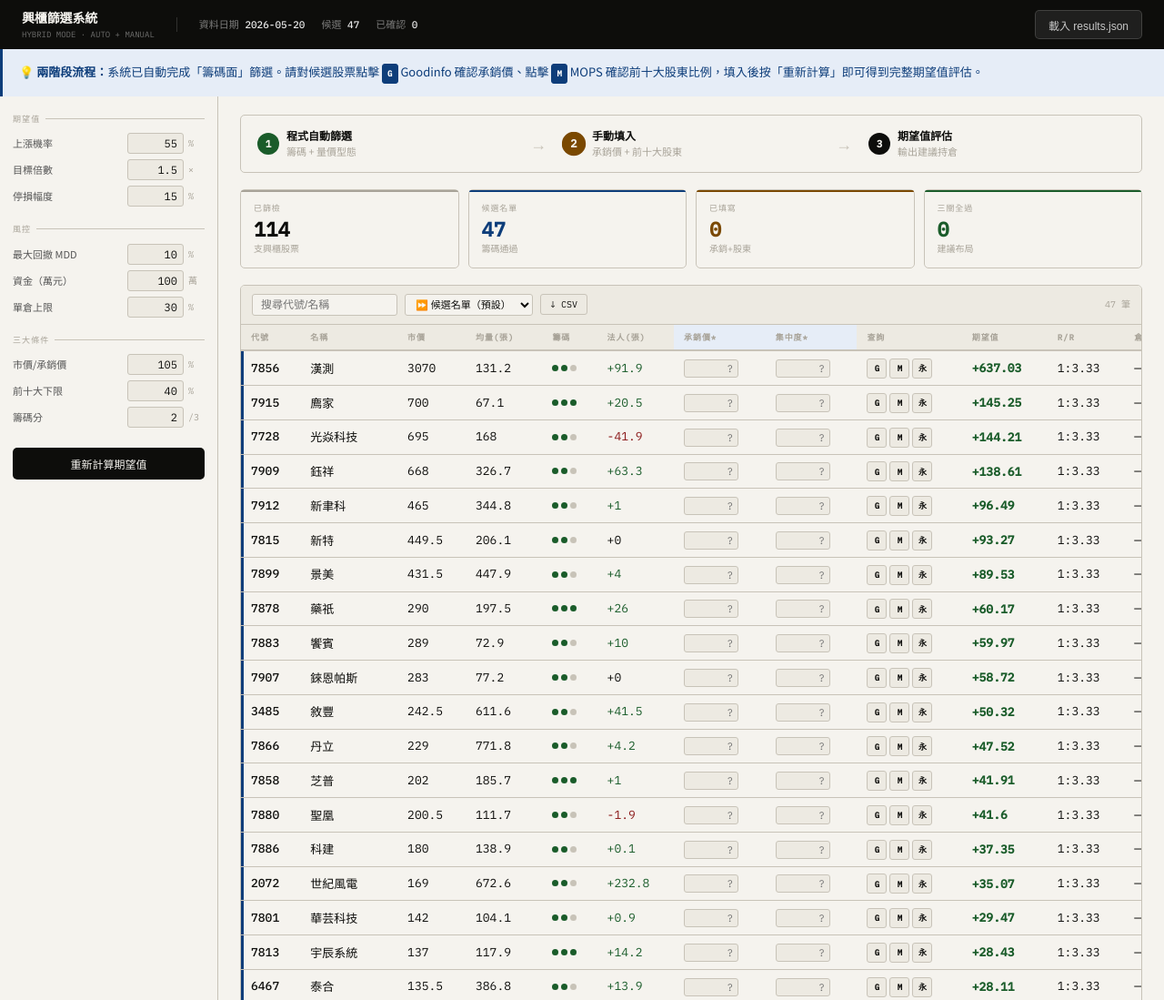
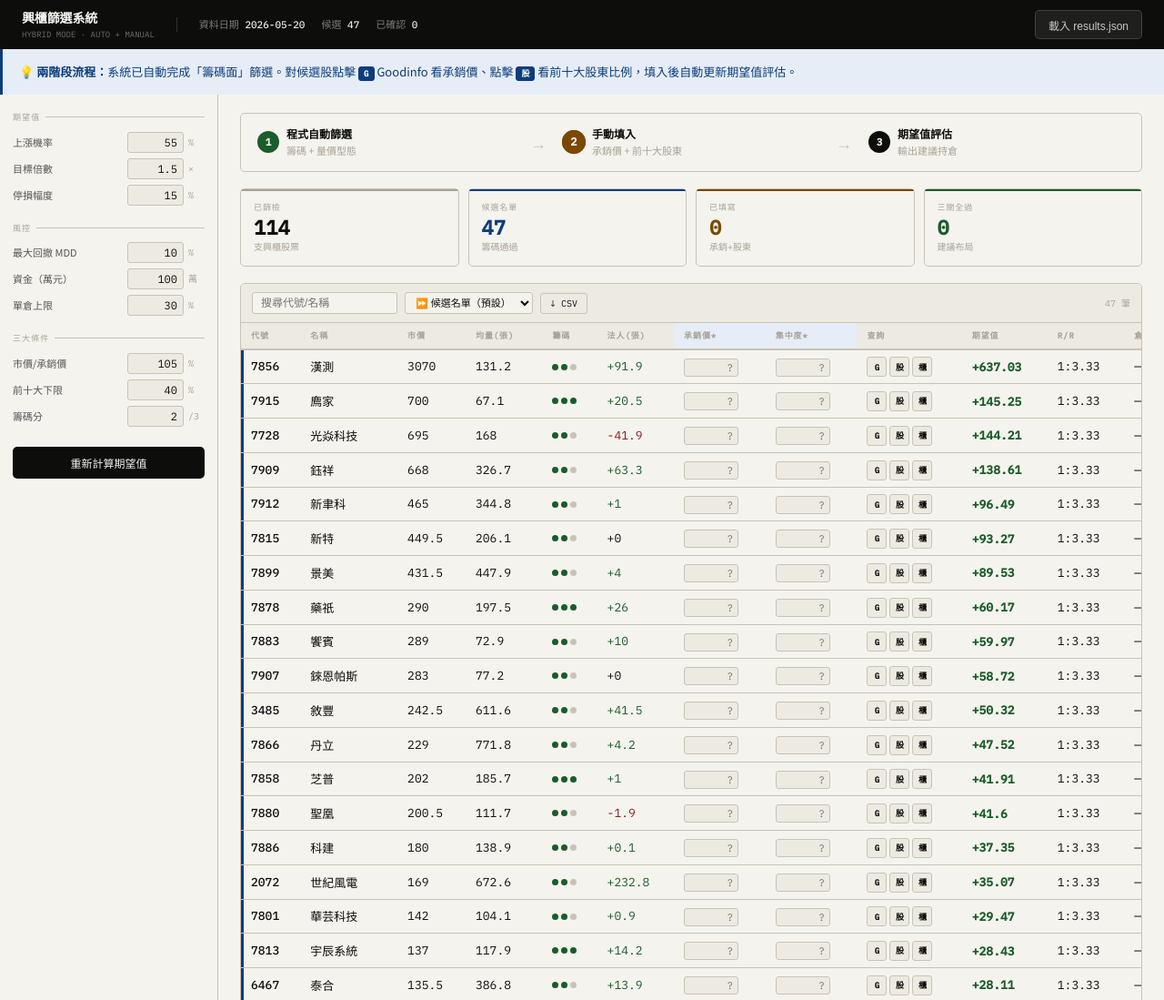
Before and after one commit to GuardianTP/20250505test1, a plain HTML site: page index.html in a window 1280 px wide. Shown: the top 1099 px of the page at 91% size. Drawn offline with nearby package versions, Linux system fonts and the light colour scheme.

Commit message:
Update index.html

```diff
--- a/index.html
+++ b/index.html
@@ -152,11 +152,11 @@ tr:hover td{background:var(--paper2)}
 </header>
 
 <div class="notice">
-  <b>💡 兩階段流程：</b>系統已自動完成「籌碼面」篩選。請對候選股票點擊
-  <span class="link-btn" style="background:var(--B);color:#fff;border-color:var(--B);width:auto;padding:0 5px">G</span>
-  Goodinfo 確認承銷價、點擊
-  <span class="link-btn" style="background:var(--B);color:#fff;border-color:var(--B);width:auto;padding:0 5px">M</span>
-  MOPS 確認前十大股東比例，填入後按「重新計算」即可得到完整期望值評估。
+  <b>💡 兩階段流程：</b>系統已自動完成「籌碼面」篩選。對候選股點擊
+  <span class="link-btn" style="background:var(--B);color:#fff;border-color:var(--B);width:auto;padding:0 5px;display:inline-block;line-height:14px;height:auto">G</span>
+  Goodinfo 看承銷價、點擊
+  <span class="link-btn" style="background:var(--B);color:#fff;border-color:var(--B);width:auto;padding:0 5px;display:inline-block;line-height:14px;height:auto">股</span>
+  看前十大股東比例，填入後自動更新期望值評估。
 </div>
 
 <div class="layout">
@@ -467,10 +467,15 @@ function renderTable(){
     const ipoVal = r.ipoPrice != null ? r.ipoPrice : '';
     const top10Val = r.top10Pct != null ? r.top10Pct : '';
 
+    // 連結直接根據 sid 即時產生，不依賴 results.json 的舊欄位
+    const goodinfoUrl = `https://goodinfo.tw/tw/StockDetail.asp?STOCK_ID=${r.sid}`;
+    const goodinfoHolderUrl = `https://goodinfo.tw/tw/EquityDistributionClassHis.asp?STOCK_ID=${r.sid}`;
+    const mopsUrl = `https://mops.twse.com.tw/mops/web/t05st08?TYPEK=sii&co_id=${r.sid}`;
+    const tpexUrl = `https://www.tpex.org.tw/zh-tw/mainboard/trading/info/stock-id.html?code=${r.sid}`;
     const links = `<div class="link-group">
-      <a href="${r.goodinfoUrl}" target="_blank" class="link-btn" title="Goodinfo">G</a>
-      <a href="${r.mopsUrl}" target="_blank" class="link-btn" title="MOPS 股東結構">M</a>
-      <a href="${r.yongfengUrl}" target="_blank" class="link-btn" title="永豐金理財網">永</a>
+      <a href="${goodinfoUrl}" target="_blank" class="link-btn" title="Goodinfo 個股總覽 (查承銷價)">G</a>
+      <a href="${goodinfoHolderUrl}" target="_blank" class="link-btn" title="Goodinfo 股東結構">股</a>
+      <a href="${tpexUrl}" target="_blank" class="link-btn" title="櫃買中心">櫃</a>
     </div>`;
 
     const tag = r.status==='pass'
```
